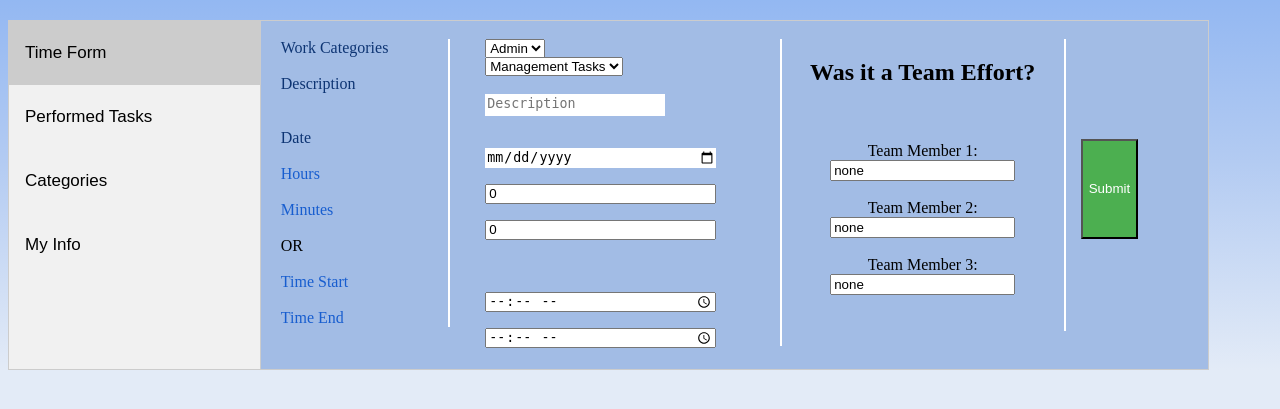
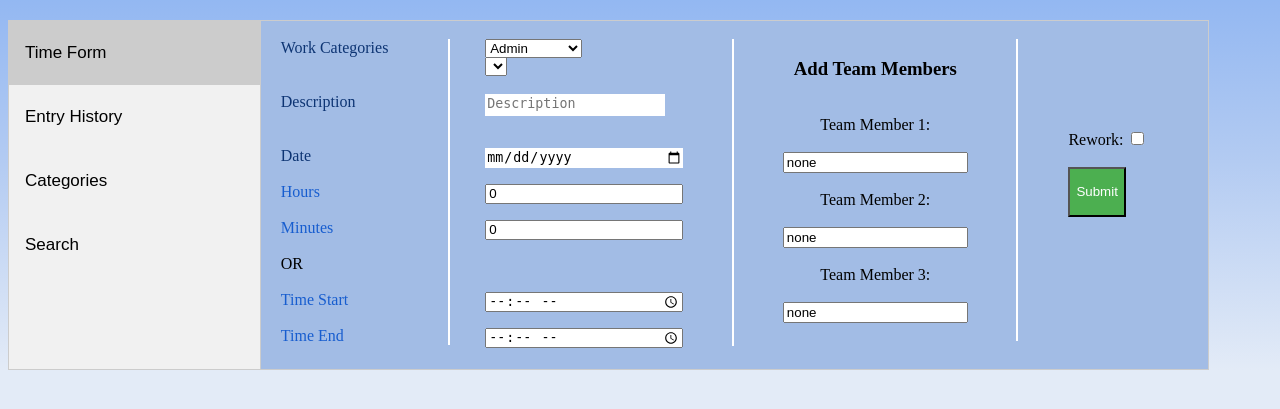
Before and after one commit to mankek/Time-Tracker, a Django app: a page that uses tracker/templates/tracker/index.html in a window 1280 px wide. Shown: the part 47-456 px from the top of the page. Run offline with Django 3.2, Linux system fonts and the light colour scheme; data comes from the database, SQL or seed files in the repository; data that the repository does not hold is empty.

Commit message:
changed models, hid passwords, started search

```diff
--- a/login/models.py
+++ b/login/models.py
@@ -5,7 +5,7 @@ from django.db import models
 
 class Employee(models.Model):
     def __str__(self):
-        return str(self.First_Name) + " " + str(self.Last_Name)
+        return str(self.Username)
 
     Last_Name = models.CharField(max_length=100)
     First_Name = models.CharField(max_length=100)
--- a/tracker/admin.py
+++ b/tracker/admin.py
@@ -1,8 +1,9 @@
 from django.contrib import admin
-from .models import Cat, WorkHour
+from .models import Cat, SubCat, WorkHour
 
 # Register your models here.
 
 
 admin.site.register(WorkHour)
 admin.site.register(Cat)
+admin.site.register(SubCat)
--- a/tracker/static/tracker/tracker.css
+++ b/tracker/static/tracker/tracker.css
@@ -19,7 +19,7 @@ body{
     position: relative;
     border-right: 2px solid white;
     float: left;
-    width: 35%;
+    width: 30%;
     height: 100%;
     padding-left: 35px;
     padding-right: 35px;
@@ -48,14 +48,18 @@ textarea {
     padding-right: 20px;
     text-align: center;
 }
-#submit {
+#submission{
     position: relative;
     float: left;
-    top: 100px;
-    left: 15px;
-    height: 100px;
+    width: 15%;
+    padding-left: 50px;
+    height: 100%;
+}
+#submit {
+    float: left;
     background-color: #4CAF50;
     color: white;
+    height: 50px;
 }
 .tab{
     float: left;
@@ -110,11 +114,14 @@ textarea {
 #code_list{
     list-style-type: none;
 }
-input[name=new_code] {
-    position: absolute;
-    width: 25%;
-    right: 110px;
+#form_input {
+    text-align: center;
 }
 #task_list{
     padding-left: 20px;
+    height: 350px;
+    overflow: auto;
 }
+#my_info {
+    text-align: center;
+}
--- a/tracker/templates/tracker/index.html
+++ b/tracker/templates/tracker/index.html
@@ -22,15 +22,22 @@
 
      <datalist id="code_options">
          {% for code in codes %}
-        <option value="{{ code.Category }} - {{code.SubCategory }}"></option>
+        <option value="{{ code.Category }}"></option>
+         {% endfor %}
+     </datalist>
+
+     <datalist id="subcode_options">
+         {% for code in subcodes %}
+        <option id="{{ code.Parent_Category }}" value="{{ code.Parent_Category }} - {{ code.SubCategory }}"></option>
          {% endfor %}
      </datalist>
 
      <div class="tab">
          <button class="tablinks" id="defaultOpen" onclick="openTab(event, 'form1')">Time Form</button>
-         <button class="tablinks" onclick="openTab(event, 'task_list')">Performed Tasks</button>
+         <button class="tablinks" onclick="openTab(event, 'task_list')">Entry History</button>
          <button class="tablinks" onclick="openTab(event, 'work_codes')">Categories</button>
-         <button class="tablinks" onclick="openTab(event, 'my_info')">My Info</button>
+         <!--<button class="tablinks" onclick="openTab(event, 'my_info')">My Info</button>-->
+         <button class="tablinks" onclick="openTab(event, 'search')">Search</button>
      </div>
 
      <div id="form1" class="tabcontent">
@@ -38,7 +45,7 @@
                 {% csrf_token %}
                 <br>
                 <div id="labels">
-                    <label style="color:#0d3473">Work Categories</label><br><br>
+                    <label style="color:#0d3473">Work Categories</label><br><br><br>
                     <label style="color:#0d3473">Description</label><br><br><br>
                     <label style="color:#0d3473">Date</label><br><br>
                     <label style="color:#175dcf">Hours</label><br><br>
@@ -50,15 +57,15 @@
                     <label style="color:#175dcf">Time End</label><br>
                 </div>
                 <div id="inputs">
-                    <select name="code" required>
+                    <select name="code" required id="cat" onchange="Change()">
                          {% for code in codes %}
                             <option value="{{ code.Category }}">{{ code.Category }}</option>
                          {% endfor %}
                     </select><br>
-                    <select name="subcode" required>
-                        {% for subcode in codes %}
-                            <option value="{{ subcode.SubCategory }}">{{ subcode.SubCategory }}</option>
-                        {% endfor %}
+                    <select name="subcode" required id="subcat">
+                         <!--{% for code in subcodes %}-->
+                            <!--<option value="{{ code.SubCategory }}" onchange="Subcodes(this.value)">{{ code.SubCategory }}</option>-->
+                         <!--{% endfor %}-->
                     </select><br><br>
                     <textarea name="task" required autocomplete="off" placeholder="Description" style="border:1px#0d3473"></textarea><br><br><br>
                     <input type="date" name="date" required style="border:1px#0d3473"><br><br>
@@ -70,15 +77,18 @@
                     <input type="time" name="end"><br>
                 </div>
                 <div id="team">
-                    <h2>Was it a Team Effort?</h2><br><br>
-                        Team Member 1: <input type="text" value="none" name="team1"><br><br>
-                        Team Member 2: <input type="text" value="none" name="team2"><br><br>
-                        Team Member 3: <input type="text" value="none" name="team3"><br>
-                    <br><br>
+                    <h3>Add Team Members</h3><br>
+                        Team Member 1: <br><br><input type="text" value="none" name="team1"><br><br>
+                        Team Member 2: <br><br><input type="text" value="none" name="team2"><br><br>
+                        Team Member 3: <br><br><input type="text" value="none" name="team3"><br>
+                    <br>
                 </div>
-                <button id="submit" type="submit" name="action" value="submission">Submit</button>
-                <br>
-                <br>
+                <div id="submission">
+                    <br><br><br><br><br>
+                    Rework: <input type="checkbox" name="rework"><br><br>
+                    <button id="submit" type="submit" name="action" value="submission">Submit</button>
+                    <br>
+                </div>
             </form><br>
      </div>
 
@@ -87,27 +97,27 @@
             <h2>You've Been Working On:</h2>
             <ul>
                 {% for entry in user_obj.workhour_set.all %}
-                    <li><a href="{% url 'tracker:tasks' user entry.Task_Category %}">{{ entry.Task_Category }}</a></li>
+                    <li><a href="{% url 'tracker:tasks' user entry.Task_Category %}">{{ entry.Task_Category }} - {{ entry.Work_Description }} - {{ entry.Hours }} Hours and {{ entry.Minutes }} Minutes, {{ entry.Date_Worked }}</a></li><br>
                 {% endfor %}
             </ul>
         </div>
      </div>
 
-     <div id="my_info" class="tabcontent">
-         <h2> Username: {{ user_obj.Username }}</h2>
-         <h2>First Name: {{ user_obj.First_Name }}</h2>
-         <h2>Last Name: {{ user_obj.Last_Name }}</h2>
-         <h2>Department: {{ user_obj.Team }}</h2>
-     </div>
+     <!--<div id="my_info" class="tabcontent">-->
+         <!--<h2> Username: {{ user_obj.Username }}</h2>-->
+         <!--<h2>First Name: {{ user_obj.First_Name }}</h2>-->
+         <!--<h2>Last Name: {{ user_obj.Last_Name }}</h2>-->
+         <!--<h2>Team: {{ user_obj.Team }}</h2>-->
+     <!--</div>-->
 
      <div id="work_codes" class="tabcontent">
          <div id="code_div">
-             <h2>Current Codes</h2>
+             <h2>Current Categories</h2>
              <script>
                  var div = document.getElementById("code_div");
-                 for(i=0; i < document.getElementById("code_options").options.length; i++){
+                 for(i=0; i < document.getElementById("subcode_options").options.length; i++){
                      var lst = document.createElement("P");
-                     var t = document.createTextNode(document.getElementById("code_options").options[i].value)
+                     var t = document.createTextNode(document.getElementById("subcode_options").options[i].value)
                      lst.appendChild(t);
                      div.appendChild(lst);
                  };
@@ -130,6 +140,17 @@
          </div>
      </div>
 
+     <div id="search" class="tabcontent">
+         <h2>Search Form</h2>
+         <form id="searchform">
+             <div>
+                 <input type="radio" value="Username">Username<br>
+                 <input type="radio" value="Category">Category<br>
+             </div><br>
+             Search: <input type="search">
+         </form>
+     </div>
+
      <script>
          function openTab(evt, cityName) {
             var i, tabcontent, tablinks;
@@ -146,6 +167,20 @@
         }
         document.getElementById("defaultOpen").click();
 
+        function Change() {
+            var dict = {{cat_dict | safe}};
+            var val = document.getElementById("cat").value;
+            var div = document.getElementById("subcat");
+            var x = document.getElementById("subcat")
+            while (x.length > 0) {
+                x.remove(x.length-1);
+            }
+            for (i in dict[val]) {
+                var op = document.createElement("Option");
+                op.text = dict[val][i]
+                x.add(op);
+            };
+        }
      </script>
 </body>
 </html>
--- a/tracker/templates/tracker/task_viewer.html
+++ b/tracker/templates/tracker/task_viewer.html
@@ -33,6 +33,7 @@
                 <li>{{ entry.Employee }}</li>
                     <ul>
                             <li>{{ entry.Hours }} Hours and {{ entry.Minutes }} Minutes, {{ entry.Date_Worked }}</li>
+                            <li>{{ entry.Work_Description }}</li>
                     </ul>
             {% endfor %}
         </ul>
--- a/tracker/views.py
+++ b/tracker/views.py
@@ -2,7 +2,7 @@ from django.shortcuts import render, get_object_or_404, redirect
 from django.contrib import messages, admin
 from django.conf.urls import url
 from django.http import HttpResponse
-from .models import WorkHour, Cat
+from .models import WorkHour, Cat, SubCat
 from login.models import Employee
 
 from django.utils import dateparse
@@ -15,7 +15,14 @@ import math
 def index(request, user):
     user_obj = Employee.objects.get(Username=user)
     cats = Cat.objects.all()
-    return render(request, 'tracker/index.html', {'user': user, 'user_obj': user_obj, 'codes': cats})
+    subcats = SubCat.objects.all()
+    cat_subcat = {}
+    for i in cats:
+        cat_subcat[str(i.Category)] = []
+    for s in cats:
+        for t in SubCat.objects.filter(Parent_Category=s.pk):
+            cat_subcat[str(s)].append(t.SubCategory)
+    return render(request, 'tracker/index.html', {'user': user, 'user_obj': user_obj, 'codes': cats, 'subcodes': subcats, 'cat_dict': cat_subcat})
 
 
 def add_code(request, user):
@@ -24,11 +31,13 @@ def add_code(request, user):
         new_code = request.POST['new_code']
         new_cat = request.POST['new_cat']
         # Check if code already exists
-        for entry in Cat.objects.all():
-            if entry.Category == new_cat and entry.SubCategory == new_code:
+
+        for entry in SubCat.objects.all():
+            if entry.SubCategory == new_code:
                 messages.error(request, 'This code already exists')
                 return redirect('tracker:index', user=user)
-    q = Cat(Category=new_cat, SubCategory=new_code)
+    q = Cat.objects.get(Category=new_cat)
+    q.subcat_set.create(Parent_Category=q.pk, SubCategory=new_code)
     q.save()
     return redirect('tracker:index', user=user)
 
@@ -45,13 +54,16 @@ def process_entry(request, user):
             in_subcode = request.POST['subcode']
             in_task = request.POST['task']
             in_date = request.POST['date']
+            num_req = len(request.POST.dict())
+            if num_req == 14:
+                in_rework = True
+            else:
+                in_rework = False
             # Process team members
             team = []
-            num_team = len(request.POST.dict())-9
-            if num_team > 0:
-                for i in range(1, num_team + 1):
-                    if request.POST['team' + str(i)] != "none":
-                        team.append(request.POST['team' + str(i)])
+            for i in range(1, 4):
+                if request.POST['team' + str(i)] != "none":
+                    team.append(request.POST['team' + str(i)])
             # Process time
             if datetime.date(int(in_date.split("-")[0]), int(in_date.split("-")[1]), int(in_date.split("-")[2])) > datetime.date.today():
                 messages.warning(request, 'You cannot input a future task!')
@@ -66,8 +78,8 @@ def process_entry(request, user):
                 tot_minutes = (t.seconds % 3600)/60
                 quarters = math.floor(tot_minutes/15)
                 in_minutes = quarters * 15
-                if int(in_hours) > 10:
-                    messages.warning(request, 'The max number of hours is 10; go home.')
+                if int(in_hours) > 16:
+                    messages.warning(request, 'The max number of hours is 16; go home.')
                     return redirect('tracker:index', user=user)
             else:
                 in_hours = request.POST['hours']
@@ -77,18 +89,20 @@ def process_entry(request, user):
         else:
             # Creates new entry for time record
             selected_user = Employee.objects.get(Username=user)
-            selected_cat = Cat.objects.get(Category=in_code, SubCategory=in_subcode)
-            selected_user.workhour_set.create(Employee=selected_user.pk, Date_Worked=in_date, Task_Category=selected_cat, Hours=in_hours, Minutes=in_minutes, Work_Description=in_task)
+            selected_cat = Cat.objects.get(Category=in_code)
+            selected_subcat = SubCat.objects.get(SubCategory=in_subcode, Parent_Category=selected_cat.pk)
+            selected_user.workhour_set.create(Employee=selected_user.pk, Date_Worked=in_date, Task_Category=selected_subcat, Hours=in_hours, Minutes=in_minutes, Work_Description=in_task, Rework=in_rework)
             selected_user.save()
             messages.success(request, 'Task successfully saved!')
             # Creates entries for team members
             if len(team) > 0:
                 for s in team:
                     selected_user = Employee.objects.get(Username=s)
-                    selected_code = Cat.objects.get(Category=in_code, SubCategory=in_subcode)
+                    selected_cat = Cat.objects.get(Category=in_code)
+                    selected_subcat = SubCat.objects.get(SubCategory=in_subcode, Parent_Category=selected_cat.pk)
                     selected_user.workhour_set.create(Employee=selected_user.pk, Date_Worked=in_date,
-                                                      Task_Category=selected_code, Hours=in_hours, Minutes=in_minutes,
-                                                      Work_Description=in_task)
+                                                      Task_Category=selected_subcat, Hours=in_hours, Minutes=in_minutes,
+                                                      Work_Description=in_task, Rework=in_rework)
                     selected_user.save()
                     messages.success(request, 'Team member successfully updated!')
             return redirect('tracker:index', user=user)
@@ -104,8 +118,8 @@ def task_viewer(request, user, task_name):
     else:
         # List of task details
         tasks = []
-        for entry in Cat.objects.all():
-            if str(entry.Category) + " " + str(entry.SubCategory) == task_name:
+        for entry in WorkHour.objects.all():
+            if str(entry.Task_Category) == task_name:  # and str(entry.Employee) == user
                 tasks.append(entry)
         # task_list = get_object_or_404(Task, performed_by=user)
         return render(request, 'tracker/task_viewer.html', {'tasks': tasks, 'task': task_name, 'user': user})
```
Also changed, not shown: login/templates/login/index.html (+12 -1 lines), tracker/models.py (+10 -2 lines), db.sqlite3, tracker/migrations/0012_auto_20181016_1059.py (added), tracker/migrations/0013_auto_20181016_1107.py (added), tracker/migrations/0014_auto_20181016_1315.py (added).
